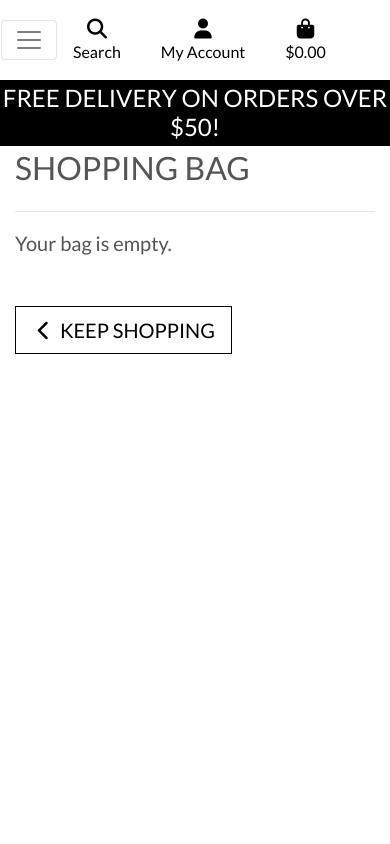
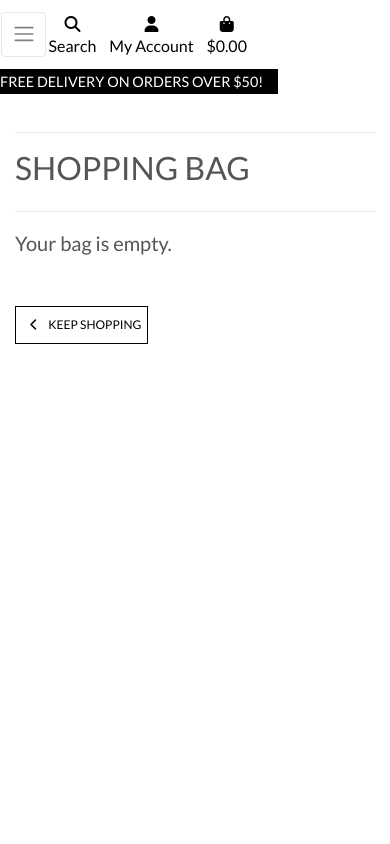
Before and after one commit to daat2/myboutique_ado, a Django app: page /bag/ in a window 390 px wide. Run offline with Django 3.2, Linux system fonts and the light colour scheme; parts of the project's set-up code (start-up, migrations or seed data) failed here and were passed over; some libraries are stand-ins or nearby versions.

Commit message:
062 base.css and login/reg refactor

```diff
--- a/static/css/base.css
+++ b/static/css/base.css
@@ -51,7 +51,6 @@ body {
     color: white !important;
 }
 
-
 .shop-now-button:hover,
 .shop-now-button:active,
 .shop-now-button:focus,
@@ -73,7 +72,6 @@ body {
 .bg-black {
     background: #000 !important;
 }
-
 
 .overlay {
 	height: 100%;
@@ -104,6 +102,10 @@ a.category-badge > span.badge:hover {
     cursor: pointer;
 }
 
+input[name='q']::placeholder {
+    color: #aab7c4;
+}
+
 /* ------------------------------- bootstrap toasts */
 
 .message-container {
@@ -121,7 +123,7 @@ a.category-badge > span.badge:hover {
     height: 2px;
 }
 
-* from CSS-tricks.com: https://css-tricks.com/snippets/css/css-triangle/ */
+/* from CSS-tricks.com: https://css-tricks.com/snippets/css/css-triangle/ */
 .arrow-up {
     width: 0;
     height: 0;
@@ -235,7 +237,6 @@ a.category-badge > span.badge:hover {
 	color: #17a2b8; /* text-info */
 }
 
-
 /* Product Form */
 
 .btn-file {
@@ -265,7 +266,6 @@ a.category-badge > span.badge:hover {
 }
 
 
-
 /* fixed top navbar only on medium and up */
 @media (min-width: 992px) {
     .fixed-top-desktop-only {
@@ -281,13 +281,49 @@ a.category-badge > span.badge:hover {
     }
 }
 
+/* pad the top a bit when navbar is collapsed on mobile */
 @media (max-width: 991px) {
     .header-container {
-
         padding-top: 116px;
     }
 
     body {
         height: calc(100vh - 116px);
     }
+
+    .display-4.logo-font.text-black {
+        font-size: 2rem;
+    }
+
+    .nav-link {
+        padding: 0.15rem;
+    }
+
+    .nav-link i.fa-lg {
+        font-size: 1rem;
+    }
+
+    .navbar-toggler {
+        padding: .6rem .6rem;
+        font-size: 1rem;
+    }
+
+    #delivery-banner h4 {
+        font-size: .9rem;
+    }
+
+    .btn.btn-outline-black.rounded-0,
+    .btn.btn-black.rounded-0 {
+        padding: .375rem .375rem;
+    }
+
+    .btn.btn-outline-black.rounded-0.btn-lg,
+    .btn.btn-black.rounded-0.btn-lg {
+        padding: .375rem .375rem;
+        font-size: .75rem;
+    }
+
+    .increment-qty, .decrement-qty {
+        padding: .25rem .5rem !important;
+    }
 }
--- a/templates/allauth/socialaccount/base.html
+++ b/templates/allauth/socialaccount/base.html
@@ -1,4 +1,4 @@
-{% extends "account/base.html" %}
+{% extends "base.html" %}
 
 {% block content %}
     <div class="container header-container">
--- a/templates/includes/main-nav.html
+++ b/templates/includes/main-nav.html
@@ -1,5 +1,6 @@
 <div class="collapse navbar-collapse" id="main-nav">
     <ul class="navbar-nav w-auto mx-auto">
+        <li class="nav-item d-block d-md-none">
         <li class="nav-item d-block d-md-none">
             <a class="logo-font font-weight-bold nav-link text-black mr-5" href="{% url 'home' %}" id="home-link">
                 Home
--- a/templates/includes/mobile-top-header.html
+++ b/templates/includes/mobile-top-header.html
@@ -32,7 +32,7 @@
             {% if request.user.is_superuser %}
                 <a href="{% url 'add_product' %}" class="dropdown-item">Product Management</a>
             {% endif %}
-            <a href="" class="dropdown-item">My Profile</a>
+            <a href="{% url 'profile' %}" class="dropdown-item">My Profile</a>
             <a href="{% url 'account_logout' %}" class="dropdown-item">Logout</a>
         {% else %}
             <a href="{% url 'account_signup' %}" class="dropdown-item">Register</a>
```
Also changed, not shown: db.sqlite3.
